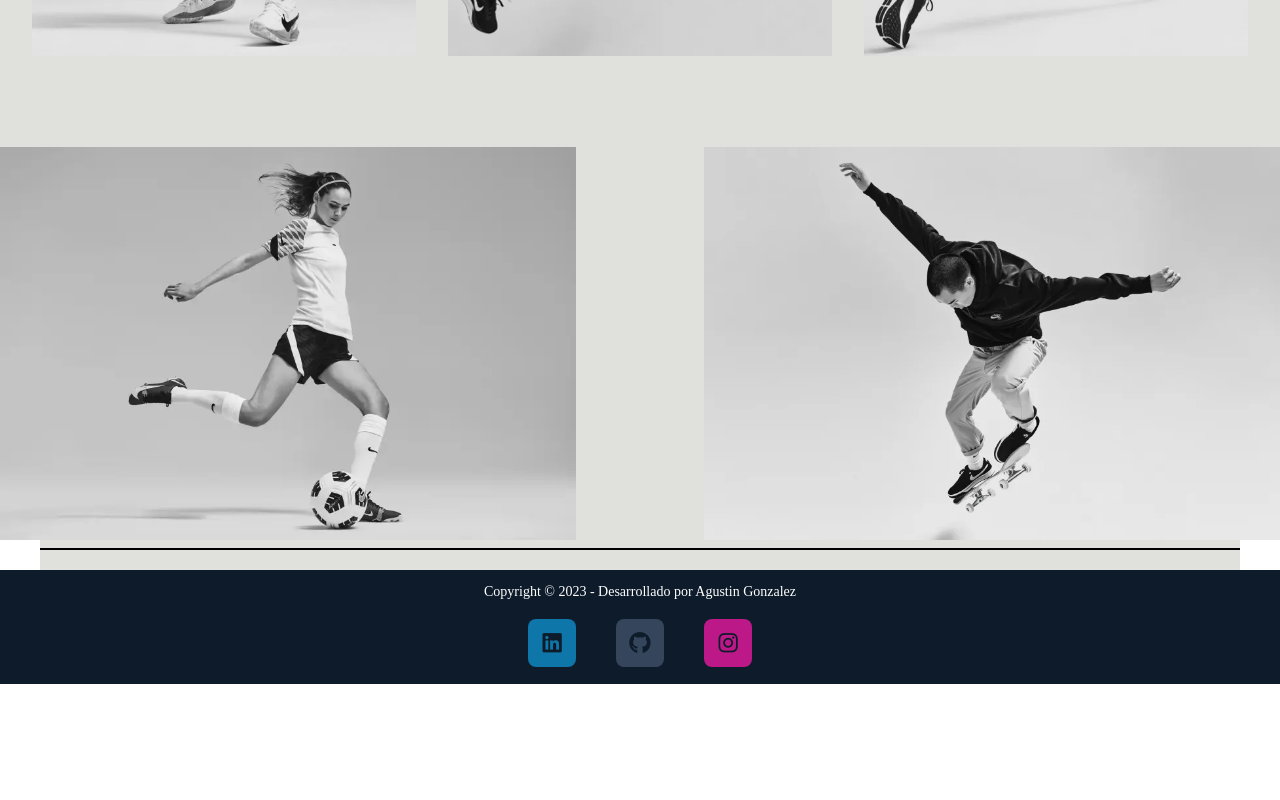
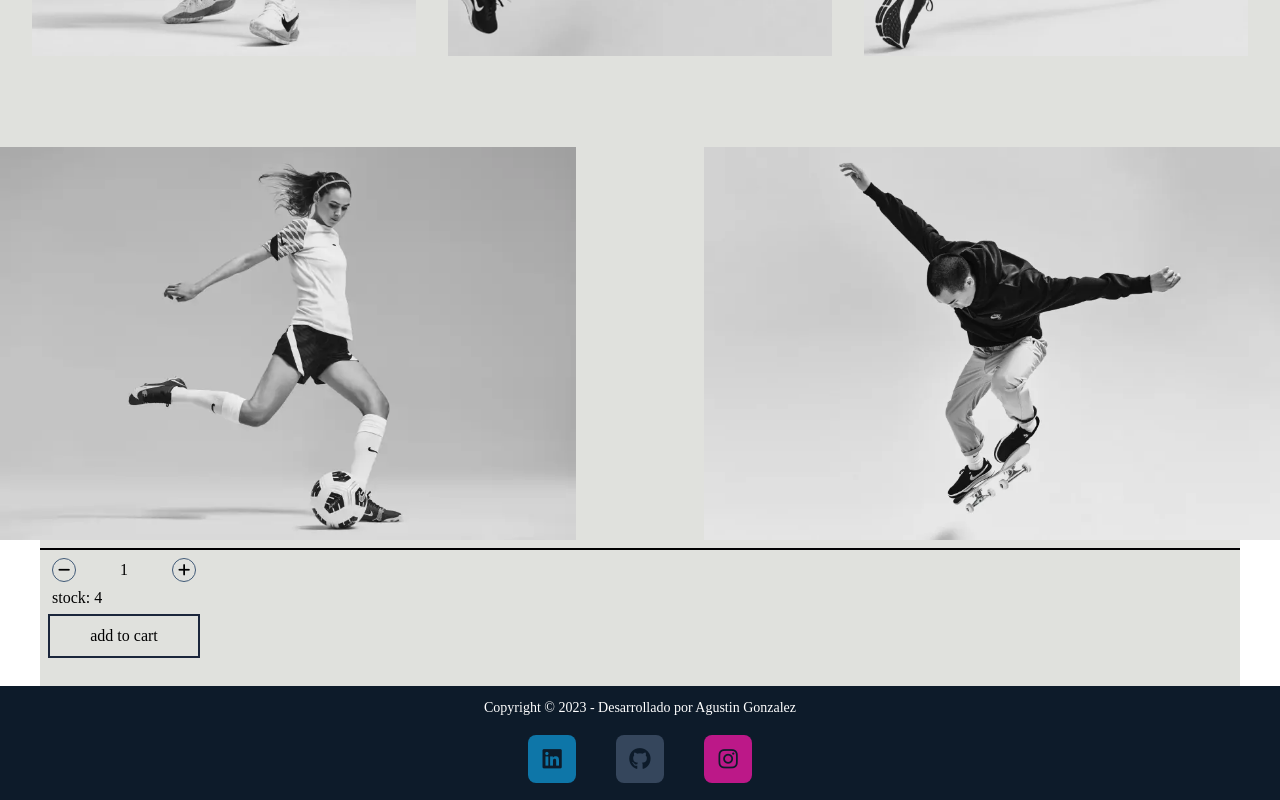
Before and after one commit to AgustinGonzalez1/PreEntrega2RicardoAgustinGonzalez, a React (Vite) app: page / in a window 1280 px wide. Shown: the part 504-1304 px from the top of the page. Before the commit the page ends 1188 px from the top, so only its background shows below. Built offline with nearby package versions, Linux system fonts and the light colour scheme; a web font is replaced by a local one.

Commit message:
ahora se actualiza el stock y el initial cada ve que altero el stock

```diff
--- a/src/components/Main/Main.jsx
+++ b/src/components/Main/Main.jsx
@@ -1,7 +1,11 @@
+import ItemCount from "./components/ItemCount";
+
 const Main = () => {
 	return (
 		<main className="w-full md:max-w-[1200px] mx-auto flex flex-col bg-clarito">
-			<section className="mb-5 mt-2 border-t-2 border-black"></section>
+			<section className="mb-5 mt-2 border-t-2 border-black">
+				<ItemCount stock={4} initial={1} />
+			</section>
 		</main>
 	);
 };
--- a/src/components/Main/components/ItemCount.jsx
+++ b/src/components/Main/components/ItemCount.jsx
@@ -31,6 +31,11 @@ const ItemCount = ({ stock, initial }) => {
 	};
 
 	useEffect(() => {
+		setStock(stock);
+		setNumber(initial);
+	}, [stock]);
+
+	useEffect(() => {
 		if (newStock === 0) {
 			setNumber(0);
 		}
```
Also changed, not shown: src/components/Main/components/productos.json (+10 -20 lines).
